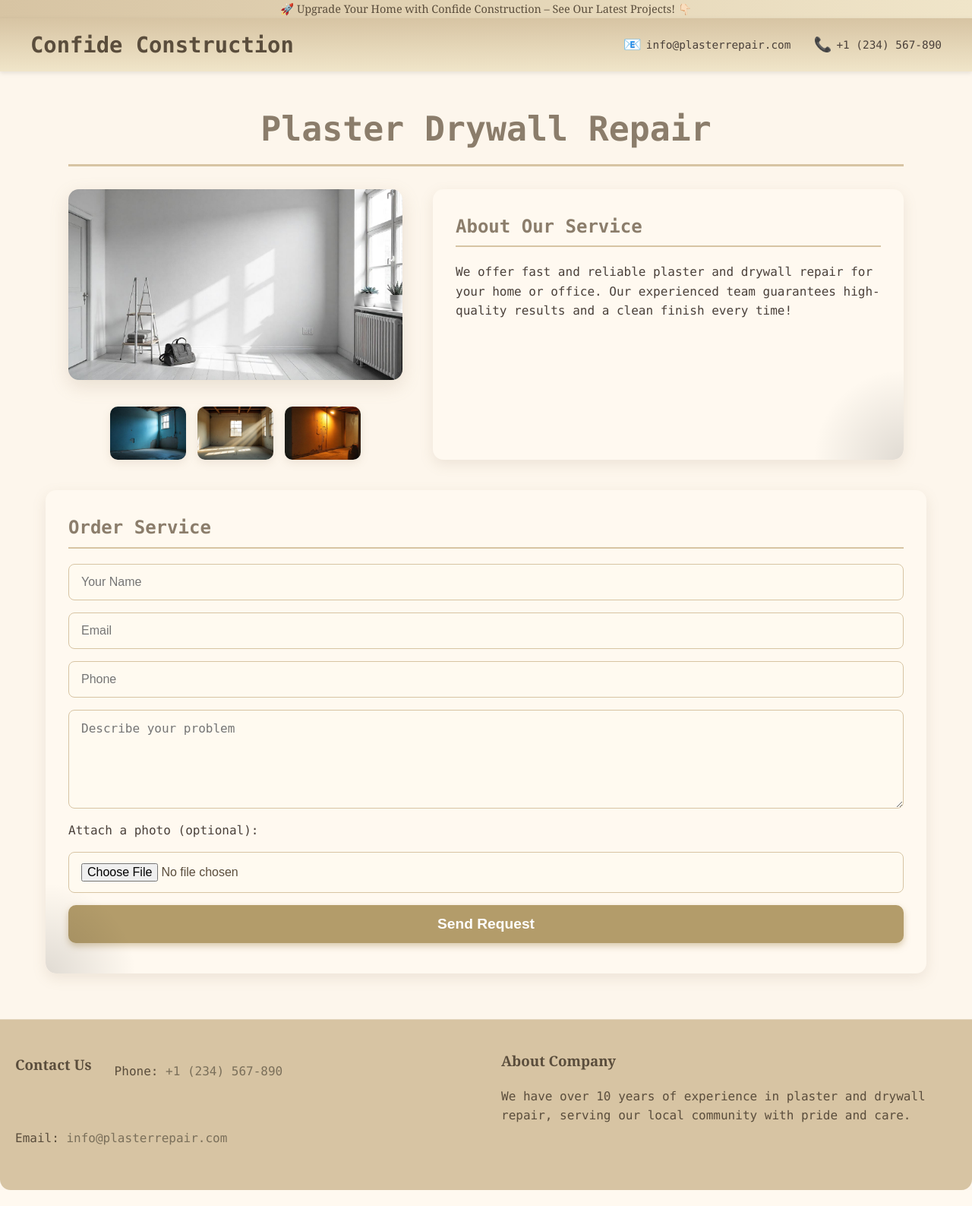
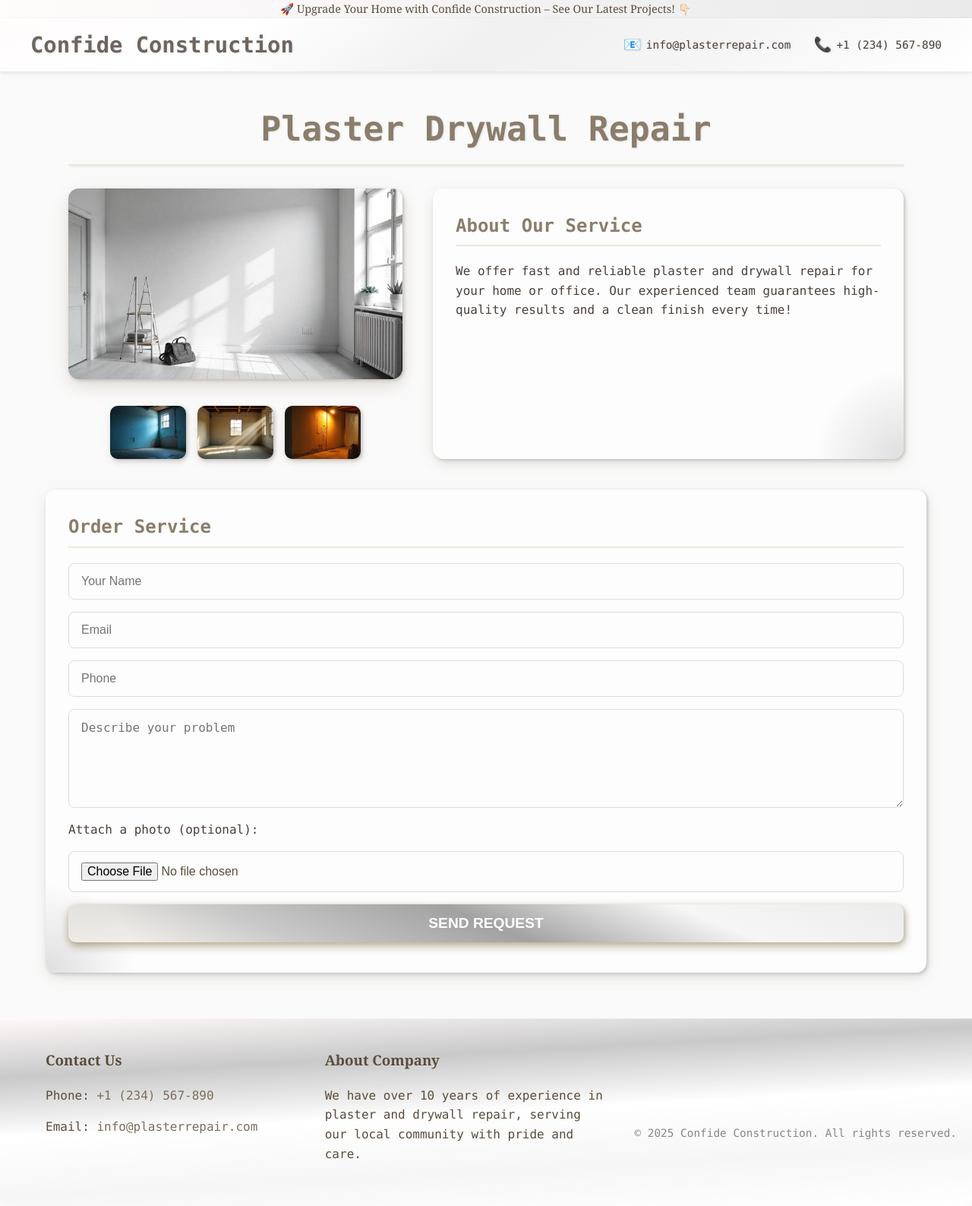
Before and after one commit to TumashenkaAliaksandr/cc, a Django app: page / in a window 1280 px wide. Shown: the whole page at 76% size. Before the commit the page ends 1566 px from the top, so only its background shows below. Run offline with Django 5.2, Linux system fonts and the light colour scheme.

Commit message:
added context processor, new styles, refactoring index

```diff
--- a/webapp/context_processors.py
+++ b/webapp/context_processors.py
@@ -0,0 +1,6 @@
+from datetime import datetime
+
+def current_year(request):
+    return {
+        'current_year': datetime.now().year
+    }
--- a/webapp/static/webapp/css/style.css
+++ b/webapp/static/webapp/css/style.css
@@ -1,7 +1,7 @@
 /* Сброс и базовые стили */
 body {
   font-family: Menlo, Consolas, Monaco, Liberation Mono, Lucida Console, monospace, sans-serif;
-  background: #fdf6ec;
+  background: #fafafa;
   color: #4a403a;
   margin: 0;
   padding: 0;
@@ -10,7 +10,7 @@ body {
 
 .topbar-strip {
   height: 24px; /* высота полоски */
-  background: linear-gradient(90deg, #d7c4a3, #f0e5c9);
+  background: linear-gradient(229deg, #eaeaea, #fffcfc);
   display: flex;               /* включаем flex */
   justify-content: center;     /* центр по горизонтали */
   align-items: center;         /* центр по вертикали */
@@ -39,8 +39,9 @@ body {
 .logo-text {
   font-weight: 700;
   font-size: 1.8rem;
-  color: #5a4d3c;
+  color: #6d6560;
   user-select: none;
+  filter: drop-shadow(1px 1px 1px rgba(0, 0, 0, 0.1));
 }
 
 
@@ -49,7 +50,7 @@ body {
   display: flex;
   justify-content: space-between;
   align-items: center;
-  background: linear-gradient(to bottom, #d7c4a3, #f0e5c9);
+  background: linear-gradient(145deg, #fffcfc 0%, #ffffff 25%, #f0f0f0 50%, #f6f6f6 75%, #ffffff 100%);
   padding: 12px 40px;
   font-size: 0.9rem;
   color: #5a4d3c;
@@ -68,6 +69,7 @@ body {
   gap: 30px;
   flex-wrap: wrap;
   align-items: center;
+  filter: drop-shadow(1px 1px 1px rgba(0, 0, 0, 0.1));
 }
 
 .contact-item {
@@ -117,9 +119,10 @@ body {
     font-size: 2.8rem;
     color: #8b7d6b;
     margin: 40px auto 30px auto;
-  border-bottom: 3px solid #d7c4a3;
+    border-bottom: 2px solid #efe8dc;
     padding-bottom: 10px;
     max-width: 1100px;
+    filter: drop-shadow(1px 1px 1px rgba(0, 0, 0, 0.1));
 }
 
 /* Основной контейнер: фото слева, описание справа */
@@ -194,7 +197,7 @@ body {
 .order-form.full-width {
   max-width: 1100px;
   margin: 0 auto 60px auto;
-  background: #fff9f0;
+  background: #fdfdfd;
   padding: 30px 30px 40px 30px;
   border-radius: 14px;
   box-shadow: 0 6px 18px rgba(150,130,100,0.15);
@@ -238,10 +241,11 @@ body {
 
 /* Секции внутри контента */
 .description, .order-form {
-  background: #fff9f0;
+  background: #fdfdfd;
   padding: 30px 30px 40px 30px;
   border-radius: 14px;
   box-shadow: 0 6px 18px rgba(150,130,100,0.15);
+  filter: drop-shadow(2px 2px 2px rgba(0, 0, 0, 0.2));
 }
 
 /* Заголовки */
@@ -249,7 +253,7 @@ h2 {
   color: #8b7d6b;
   margin-top: 0;
   font-weight: 600;
-  border-bottom: 2px solid #d7c4a3;
+  border-bottom: 2px solid #efe8dc;
   padding-bottom: 6px;
   margin-bottom: 20px;
 }
@@ -264,11 +268,11 @@ h2 {
 .order-form input,
 .order-form textarea {
   padding: 14px 16px;
-  border: 1.8px solid #d7c4a3;
+  border: 1.8px solid #e0dcd6;
   border-radius: 8px;
   font-size: 1rem;
   color: #5a4d3c;
-  background: #fffaf0;
+  background:#fdfdfd;
   transition: border-color 0.3s ease;
 }
 
@@ -285,7 +289,7 @@ h2 {
 }
 
 .order-form button {
-  background: #b39c6a;
+    background: linear-gradient(22deg, #fffdf7 0%, #c9c9c9 25%, #a2a2a2 50%, #f6f6f6 75%, #edecec 100%);
     color: #fff;
     border: none;
     padding: 14px 0;
@@ -293,15 +297,20 @@ h2 {
     font-size: 1.2rem;
     font-weight: 700;
     cursor: pointer;
-  box-shadow: 0 4px 8px rgba(179,156,106,0.5);
-  transition: background-color 0.3s ease, box-shadow 0.3s ease;
+    box-shadow: 0 4px 12px rgba(179, 156, 106, 0.6);
+    transition: background 0.3s ease, box-shadow 0.3s ease;
+    width: 100%;
+    filter: drop-shadow(2px 2px 2px rgba(0, 0, 0, 0.2));
+    text-transform: uppercase;
 }
 
 .order-form button:hover,
 .order-form button:focus {
-  background: #a08a54;
-  box-shadow: 0 6px 12px rgba(160,138,84,0.7);
+    background: linear-gradient(-10deg, #fffdf7 0%, #c9c9c9 25%, #a2a2a2 50%, #f6f6f6 75%, #edecec 100%);
+    box-shadow: 0 6px 20px rgba(179, 156, 106, 0.8);
+    outline: none;
 }
+
 
 /* Сообщение об успехе */
 .success {
@@ -319,6 +328,7 @@ h2 {
   object-fit: cover;
   max-height: 500px;
   cursor: pointer;
+  filter: drop-shadow(2px 2px 2px rgba(0, 0, 0, 0.2));
 }
 
 .additional-photos {
@@ -335,6 +345,7 @@ h2 {
   box-shadow: 0 4px 12px rgba(150,130,100,0.15);
   cursor: pointer;
   transition: transform 0.3s ease;
+  filter: drop-shadow(2px 2px 2px rgba(0, 0, 0, 0.2));
 }
 
 .additional-photos img.thumb:hover {
@@ -344,7 +355,7 @@ h2 {
 
 /* Футер на всю ширину */
 footer {
-  background: #d7c4a3;
+    background: linear-gradient(177deg, #fffafa 0%, #c9c9c9 25%, #ffffff 50%, #f6f6f6 75%, #ffffff 100%);
     color: #5a4d3c;
     padding: 40px 20px;
     display: flex;
@@ -353,12 +364,18 @@ footer {
     max-width: 100vw;
     box-sizing: border-box;
     border-radius: 0 0 14px 14px;
-  box-shadow: inset 0 1px 0 rgba(255,255,255,0.3);
+    box-shadow: inset 0 1px 0 rgba(255, 255, 255, 0.3);
     flex-wrap: wrap;
 }
 
-footer .contacts, footer .about-company {
+footer .contacts-footer, footer .about-company {
   flex: 1 1 300px;
+}
+
+.contacts-footer {
+    width: 100px;
+    left: 40px;
+    position: relative;
 }
 
 footer h3 {
--- a/webapp/templates/webapp/index.html
+++ b/webapp/templates/webapp/index.html
@@ -81,7 +81,7 @@
 
 <!-- Футер -->
 <footer>
-    <div class="contacts">
+    <div class="contacts-footer">
         <h3>Contact Us</h3>
         <p>Phone: <a href="tel:+1234567890">+1 (234) 567-890</a></p>
         <p>Email: <a href="mailto:info@plasterrepair.com">info@plasterrepair.com</a></p>
@@ -92,6 +92,9 @@
             We have over 10 years of experience in plaster and drywall repair,
             serving our local community with pride and care.</p>
     </div>
+    <div class="copyright" style="text-align:center; margin-top:100px; font-size:0.9rem; color:#888;">
+        &copy; {{ current_year }} Confide Construction. All rights reserved.
+    </div>
 </footer>
 <script src="https://cdnjs.cloudflare.com/ajax/libs/lightbox2/2.11.4/js/lightbox.min.js"></script>
 <script src="{% static 'webapp/js/main.js' %}"></script>
--- a/сс/settings.py
+++ b/сс/settings.py
@@ -63,6 +63,7 @@ TEMPLATES = [
                 'django.template.context_processors.request',
                 'django.contrib.auth.context_processors.auth',
                 'django.contrib.messages.context_processors.messages',
+                'webapp.context_processors.current_year',
             ],
         },
     },
```
Lines whose indentation alone changed are shown as unchanged.
